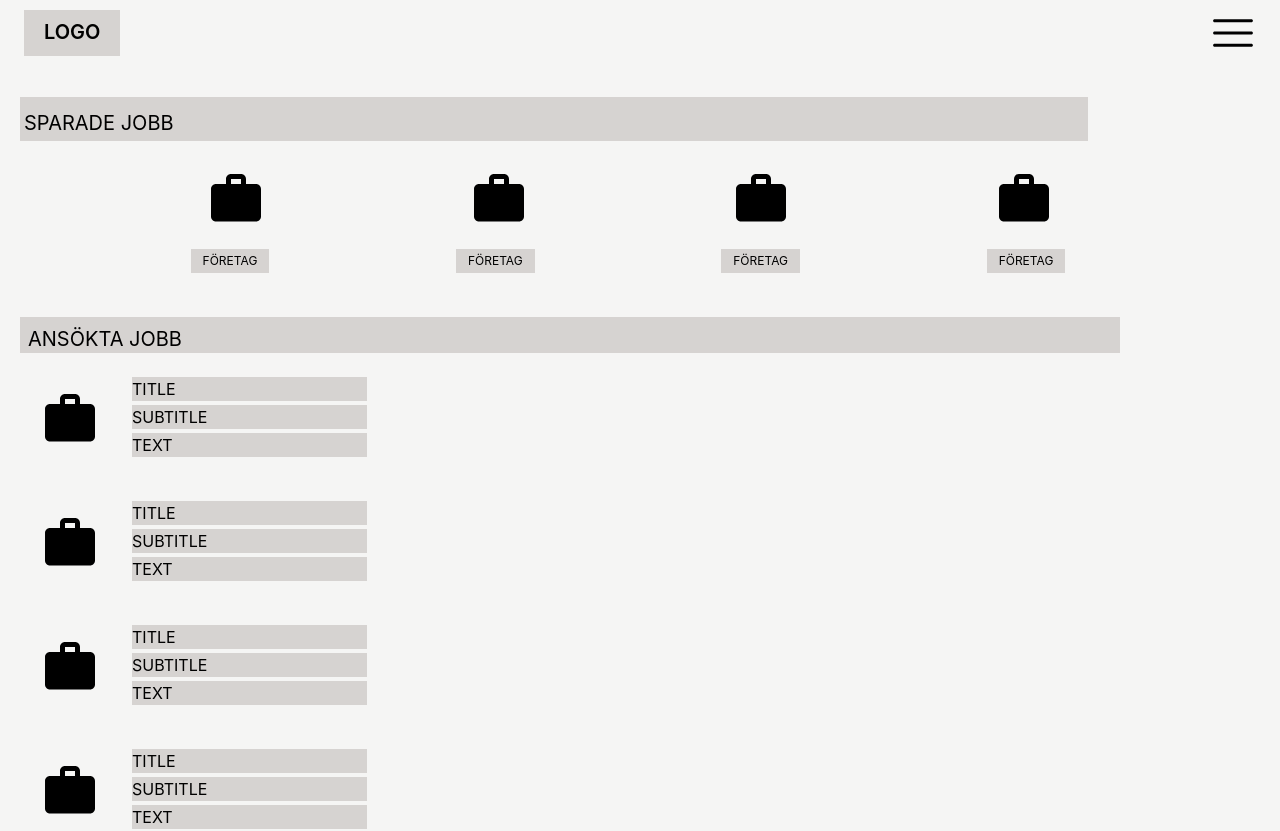
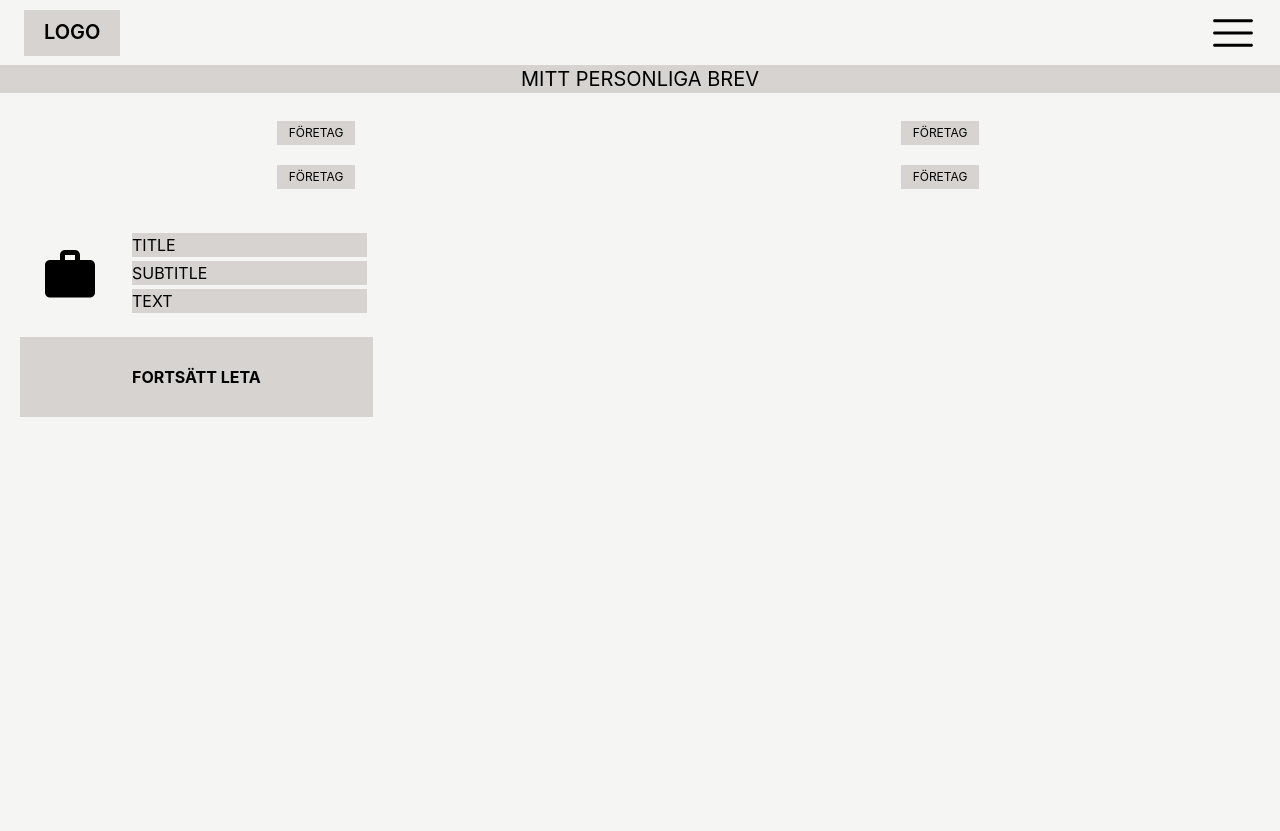
Before and after one commit to Adrozs/Emplojd, a React (Vite) app: page /NoEarlierCoverLetter in a window 1280 px wide. Shown: the top 831 px of the page. After the commit the page ends 800 px from the top, so only its background shows below. Built offline with nearby package versions, Linux system fonts and the light colour scheme.

Commit message:
Refactor styling in NoEarlierCoverLetter component

```diff
--- a/src/pages/Profile/NoEarlierCoverLetter.jsx
+++ b/src/pages/Profile/NoEarlierCoverLetter.jsx
@@ -4,62 +4,23 @@ import { MdWork } from 'react-icons/md';
 function NoEarlierCoverLetter() {
 	return (
 		<>
-			<div className="bg-stone-300 p-1 ml-5 mr-48 flex mb-6 mt-8">
-				<h6 className="mt-2  font-semi-bold text-xl">SPARADE JOBB</h6>
+			<div className="bg-stone-300 flex justify-center items-center mb-6">
+				<h6 className="font-semi-bold text-xl text-center">
+					MITT PERSONLIGA BREV
+				</h6>
 			</div>
 
-			<div className=" justify-evenly flex flex-row p-1 text-6xl rounded mr-5">
-				<MdWork />
-				<MdWork />
-				<MdWork />
-				<MdWork />
+			<div className="flex justify-around p-1 text-xs mt-3 mr-6">
+				<p className="bg-stone-300 p-1 text-center pl-3 pr-3">FÖRETAG</p>
+				<p className="bg-stone-300 p-1 text-center pl-3 pr-3">FÖRETAG</p>
 			</div>
 
-			<div className=" justify-evenly flex flex-row p-1 text-xs mt-3 mr-6">
-				<p className="bg-stone-300 p-1 text-center pl-3 pr-3">FÖRETAG</p>
-				<p className="bg-stone-300 p-1 text-center pl-3 pr-3">FÖRETAG</p>
+			<div className="flex justify-around  p-1 text-xs mt-3 mr-6">
 				<p className="bg-stone-300 p-1 text-center pl-3 pr-3">FÖRETAG</p>
 				<p className="bg-stone-300 p-1 text-center pl-3 pr-3">FÖRETAG</p>
 			</div>
 
 			<div className=" mt-10 flex-row">
-				<div className="bg-stone-300 ml-5 mr-40 flex mb-6 ">
-					<h6 className="mt-2  font-semi-bold text-xl ml-2">ANSÖKTA JOBB</h6>
-				</div>
-
-				<div className="flex ms-10 mb-10 ml-20">
-					<div className="flex items-center mr-12 ">
-						<MdWork className="text-6xl" />
-						<div className="ml-8">
-							<p className="bg-stone-300  pr-40 mb-1">TITLE</p>
-							<p className="bg-stone-300  pr-40 mb-1">SUBTITLE</p>
-							<p className="bg-stone-300  pr-40 mb-1">TEXT</p>
-						</div>
-					</div>
-				</div>
-
-				<div className="flex ms-10 mb-10 ml-20">
-					<div className="flex items-center mr-12 ">
-						<MdWork className="text-6xl" />
-						<div className="ml-8">
-							<p className="bg-stone-300  pr-40 mb-1">TITLE</p>
-							<p className="bg-stone-300  pr-40 mb-1">SUBTITLE</p>
-							<p className="bg-stone-300  pr-40 mb-1">TEXT</p>
-						</div>
-					</div>
-				</div>
-
-				<div className="flex ms-10 mb-10 ml-20">
-					<div className="flex items-center mr-12 ">
-						<MdWork className="text-6xl" />
-						<div className="ml-8">
-							<p className="bg-stone-300  pr-40 mb-1">TITLE</p>
-							<p className="bg-stone-300  pr-40 mb-1">SUBTITLE</p>
-							<p className="bg-stone-300  pr-40 mb-1">TEXT</p>
-						</div>
-					</div>
-				</div>
-
 				<div className="flex ms-10 mb-5 ml-20">
 					<div className="flex items-center mr-12 ">
 						<MdWork className="text-6xl" />
```
